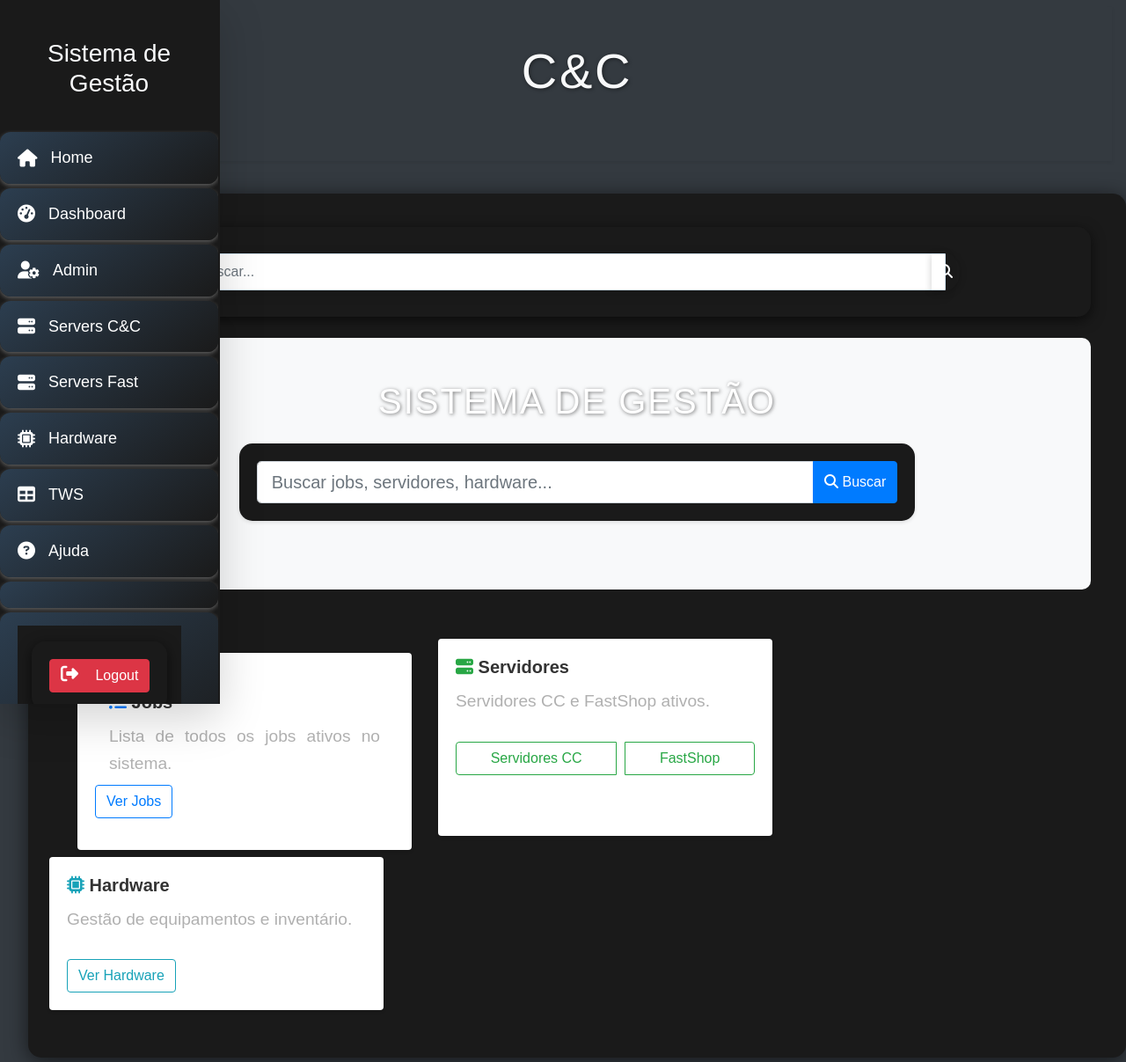
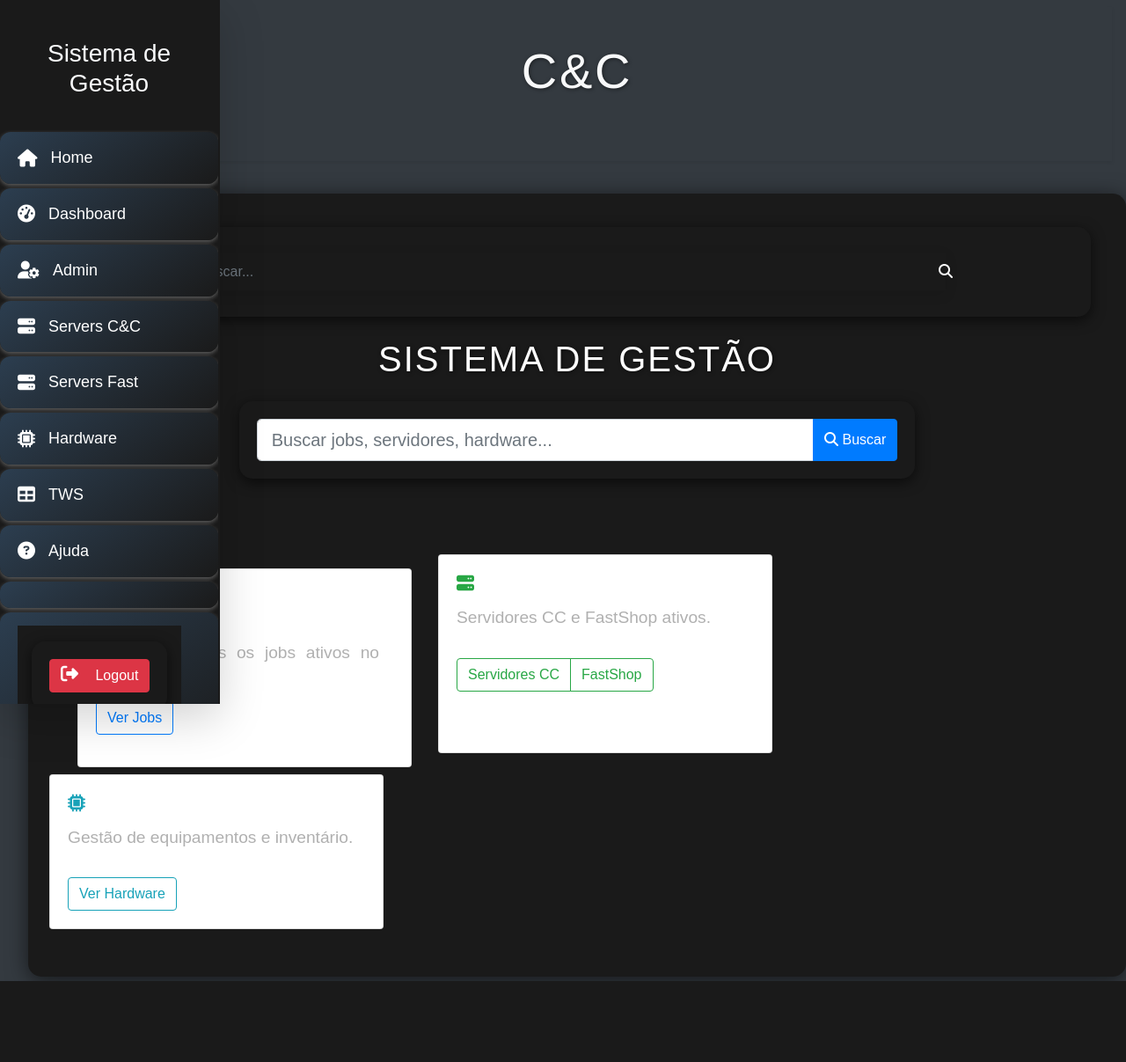
Before and after one commit to Thiago-Bosco/inventario, a Django app: page /home/ in a window 1280 px wide. Shown: the whole page at 88% size. After the commit the page ends 1115 px from the top, so only its background shows below. Run offline with Django 5.2, Linux system fonts and the light colour scheme; some libraries are stand-ins or nearby versions.

Commit message:
Assistant checkpoint: Reverted style.css to previous commit state
Assistant generated file changes:
- static/css/style.css: Revert style.css to commit 0e978790

---

User prompt:

quero examaneto como estava no commit 0e978790a787f8bf8909264a7e2fd9854739c1a1

Replit-Commit-Author: Assistant
Replit-Commit-Session-Id: 2973acb8-b3cb-4a1c-88e4-c04bdb5858bc

```diff
--- a/static/css/style.css
+++ b/static/css/style.css
@@ -17,19 +17,6 @@
     --cor-sombra: rgba(0, 0, 0, 0.6);
     --cor-sombra-leve: rgba(0, 0, 0, 0.4);
     --sombra-cinza: rgba(247, 246, 246, 0.212);
-    /* Estilo-Botãio-Search-bar*/
-
-    --cor-input-bg: #ffffff; /* Cor de fundo do input */
-    --cor-input-border: var(--cor-borda); /* Cor da borda do input */
-    --cor-input-focus-border: #5b9bd5; /* Cor da borda ao focar */
-    --cor-input-focus-shadow: rgba(91, 155, 213, 0.3); /* Sombra ao focar */
-    --cor-button-bg: none; /* Cor de fundo do botão */
-    --cor-button-shadow: rgba(0, 0, 0, 0.2); /* Sombra do botão */
-    --cor-button-hover: var(--cor-hover); /* Cor ao passar o mouse no botão */
-    --cor-icon-width: 20px; /* Largura do ícone */
-    --cor-icon-height: 20px; /* Altura do ícone */
-
-
 }
 
 /* Estilos Globais */
@@ -385,41 +372,3 @@ form {
     outline: none;
     box-shadow: 0 0 0 3px rgba(220, 53, 69, 0.4);
 }
-
-
-/* New Styles */
-.search-section {
-    padding: 3rem 0;
-    background-color: #f8f9fa;
-    border-radius: 10px;
-    margin-bottom: 2rem;
-}
-
-.search-form {
-    box-shadow: 0 2px 4px rgba(0,0,0,0.1);
-}
-
-.card {
-    transition: transform 0.2s;
-    border: none;
-    box-shadow: 0 2px 4px rgba(0,0,0,0.1);
-}
-
-.card:hover {
-    transform: translateY(-5px);
-}
-
-.btn-group {
-    width: 100%;
-    display: flex;
-    gap: 10px;
-}
-
-.card-title {
-    color: #333;
-    font-weight: 600;
-}
-
-.navbar {
-    box-shadow: 0 2px 4px rgba(0,0,0,0.1);
-}
```
